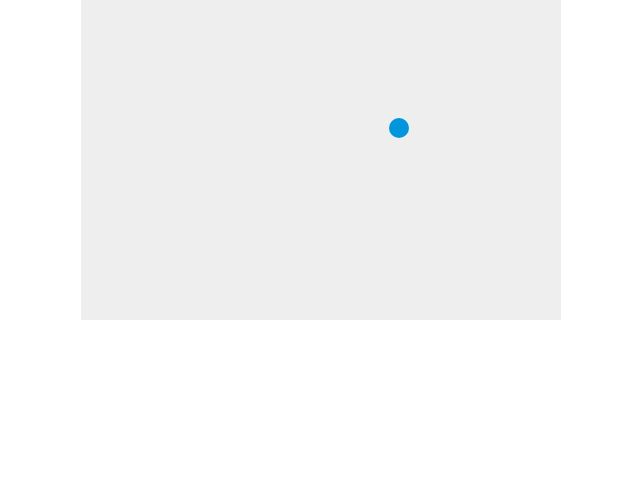
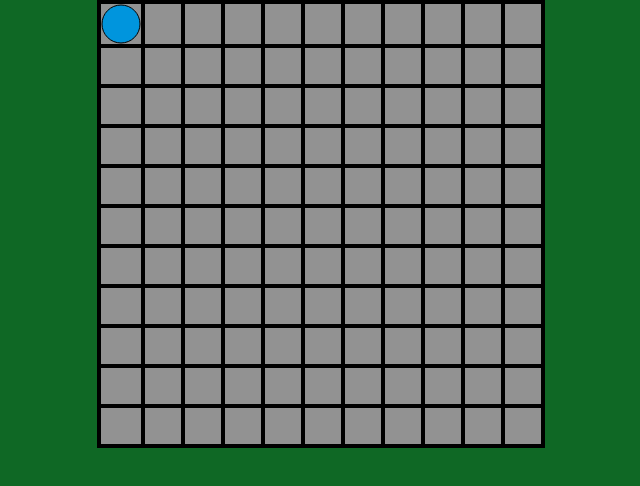
Before and after one commit to ASchanke/Stonesight, a plain HTML site: page index.html in a window 1280 px wide. Shown: the whole page, without its empty margins (319-959 px from the left). Drawn offline with Linux system fonts and the light colour scheme.

Commit message:
Added function for drawing board without pieces

```diff
--- a/index.html
+++ b/index.html
@@ -3,62 +3,76 @@
   <head>
     <meta charset="utf-8" />
     <meta name="viewport" content="width=device-width" />
-    <title>Easter Egg for Avi</title>
+    <title>Stonesight</title>
 
     <style>
       * {
         padding: 0;
         margin: 0;
+        background: #0f6825;
       }
       canvas {
-        background: #eee;
+        background: #929292;
         display: block;
         margin: 0 auto;
+        border:black 4px solid;
       }
     </style>
   </head>
 
   <body>
-    <canvas id="myCanvas" width="480" height="320"></canvas>
+    <canvas id="myCanvas" width="440" height="440"></canvas>
     <script>
-      // JavaScript code goes here
-
-      // Graphics
       // Get the canvas and context
       const canvas = document.getElementById("myCanvas");
       const ctx = canvas.getContext("2d");
 
-      let x = canvas.width / 2;
-      let y = canvas.height - 30;
-      let dx = 2;
-      let dy = -2;
-      const ballRadius = 10;
+      const boardRows = 11;
+      const boardColumns = 11;
+      let rowWidth = canvas.height / boardRows;
+      let columnWidth = canvas.width / boardColumns;
+      let pieceRadius = rowWidth / 2 - 1;
 
-      function drawBall() {
+      function drawBoard() {
+        // This will draw the lines for the board
+        let lineWidth = 4;
+
+        // Vertical lines
+        let x = columnWidth;
+        ctx.fillStyle = "#000000";
+        for (let i = 0; i < boardColumns - 1; i++) {
+          ctx.beginPath();
+          ctx.fillRect(x, 0, lineWidth, canvas.height);
+          ctx.closePath();
+          x = x + columnWidth;
+        }
+
+        // Horizontal lines
+        let y = rowWidth;
+        for (let i = 0; i < boardRows - 1; i++) {
+          ctx.beginPath();
+          ctx.fillRect(0, y, canvas.width, lineWidth);
+          console.log(y + lineWidth);
+          ctx.closePath();
+          y = y + rowWidth;
+        }
+      }
+
+      function drawPiece(x, y) {
         ctx.beginPath();
-        ctx.arc(x, y, ballRadius, 0, Math.PI * 2);
+        ctx.arc(x, y, pieceRadius, 0, Math.PI * 2);
         ctx.fillStyle = "#0095DD";
+        ctx.strokeStyle = "#000000"
         ctx.fill();
+        ctx.stroke();
         ctx.closePath();
       }
 
       function draw() {
         ctx.clearRect(0, 0, canvas.width, canvas.height);
-        drawBall();
-        x += dx;
-        y += dy;
-
-      // Collision Physics
-      if (y + dy + ballRadius > canvas.height || y + dy - ballRadius < 0) {
-        dy = -dy;
-      }
-      if (x + dx + ballRadius > canvas.width || x + dx - ballRadius < 0) {
-        dx = -dx;
-      }
-
-
-      }
-    setInterval(draw, 10);
+        drawBoard();
+        drawPiece(rowWidth/2, columnWidth/2);
+      }setInterval(draw, 100);
 
     </script>
   </body>
```
